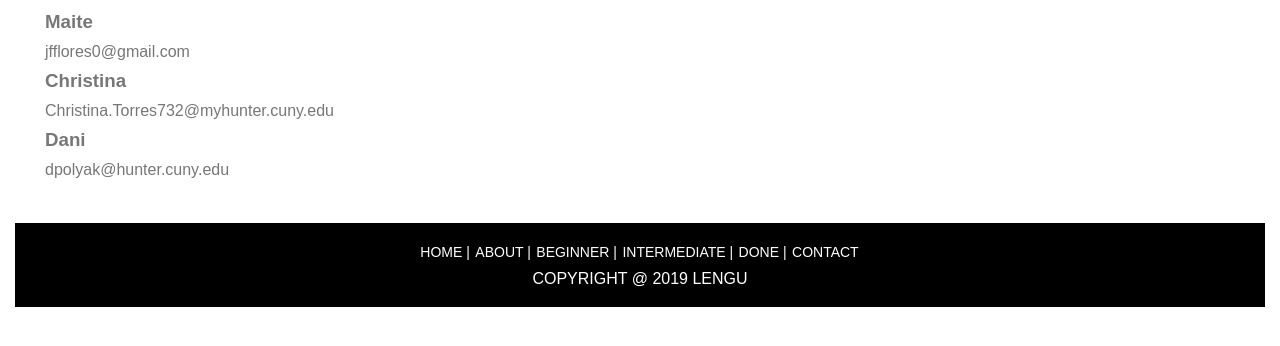
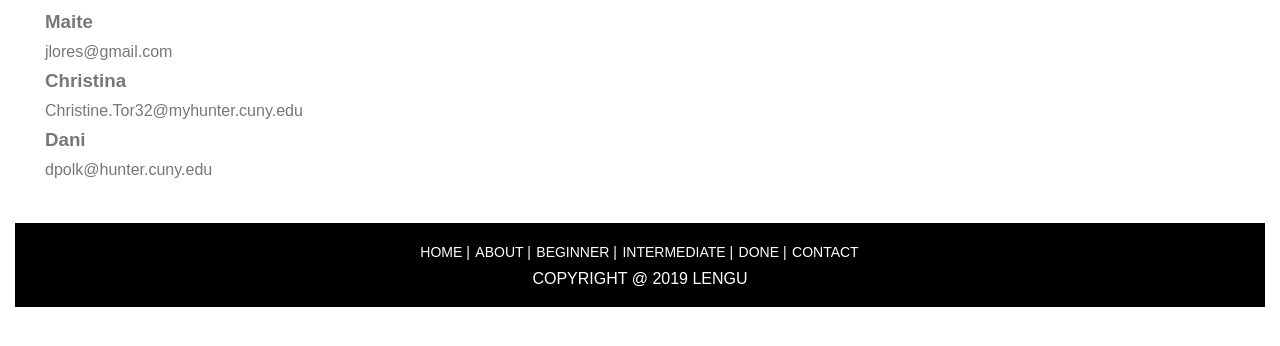
Before and after one commit to MaiteFlores/Lengu, a plain HTML site: page contact.html in a window 1280 px wide. Shown: the part 130-476 px from the top of the page. Drawn offline with Linux system fonts and the light colour scheme; a web font is replaced by a local one.

Commit message:
Update contact.html

```diff
--- a/contact.html
+++ b/contact.html
@@ -31,21 +31,21 @@
       <div class="body">
         <h3>Maite</h2>
         <p>
-            jfflores0@gmail.com
+            jlores@gmail.com
         </p>
       </div>
 
       <div class="body">
             <h3>Christina</h2>
             <p>
-                Christina.Torres732@myhunter.cuny.edu
+                Christine.Tor32@myhunter.cuny.edu
             </p>
           </div>
 
       <div class="body">
         <h3>Dani</h2>
         <p>
-            dpolyak@hunter.cuny.edu
+            dpolk@hunter.cuny.edu
         </p>
       </div>
 
```
